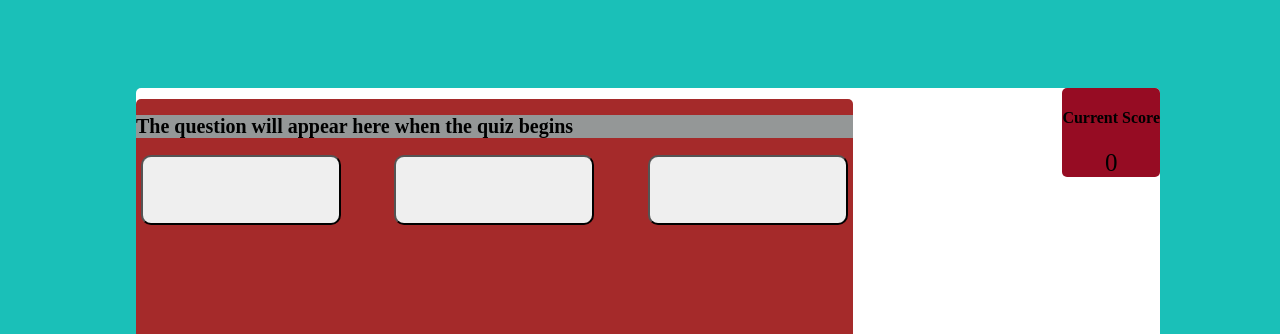
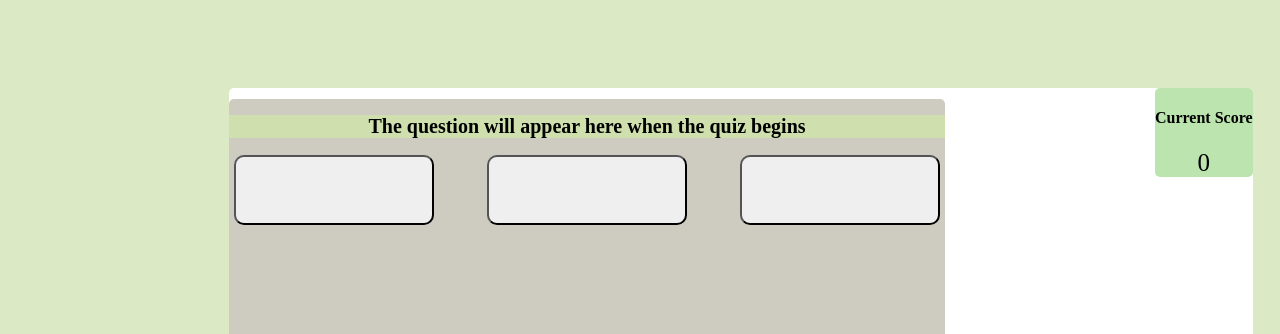
Before and after one commit to twalker7/04-QuizTime, a plain HTML site: page index.html in a window 1280 px wide. Shown: the top 334 px of the page. Drawn offline with Linux system fonts and the light colour scheme.

Commit message:
restyled app colors and added basic title

```diff
--- a/assets/css/style.css
+++ b/assets/css/style.css
@@ -7,7 +7,7 @@ body{
     display: flex;
     justify-content: center;
     align-items: center;
-    background-color: rgb(26, 192, 184);
+    background-color: rgb(220, 233, 197);
 }
 
 .container{
@@ -28,9 +28,14 @@ body{
     width:70%;
     height:90%;
     border-radius: 5px;
-    background-color: brown;
+    background-color: rgb(206, 203, 192);
     justify-content: center;
 
+}
+
+#question-container{
+    background-color: rgb(207, 224, 174);
+    text-align: center;
 }
 
 #question-text{
@@ -78,7 +83,7 @@ body{
 
 .score-container{
     text-align: center;
-    background-color: rgb(150, 12, 35);
+    background-color:rgb(187, 228, 175);
     align-self:flex-start;
     border-radius: 5px;
 
--- a/assets/js/script.js
+++ b/assets/js/script.js
@@ -21,9 +21,10 @@ var highscoresArr= [];
 var currentPlayerName;
 //the timecut
 var timeCut = 0;
-// timer countdown function
+// timer countdown function with external/global timeLeft variable
+var timeLeft = 59;
 var startCountDown = function(){
-    var timeLeft = 59;
+
 
     var timeInterval = setInterval(function(){
         if( timeLeft > 0 && timeCut === 0){
@@ -122,7 +123,7 @@ var questionPush = ()=>{
      }else{
         timeCut++;
         questionCount++;
-        currentPlayerName = prompt("You have completed the quiz! Insert your name") + " -score: " + currentScore;
+        currentPlayerName = prompt("You have completed the quiz! Insert your name") + " - score: " + currentScore + " with " + timeLeft + " seconds to spare";
         highscoresArr.push(currentPlayerName);
         var scoreLog = localStorage.setItem("highscores", JSON.stringify(highscoresArr));
         //localStorage.setItem("names", currentPlayerName);
@@ -201,7 +202,7 @@ var choiceChecker4 = function(){
 
 
 
-    // high scores button functions but does not retrieve any more than the last "highscore"
+    // high scores button functions but does not retrieve any more than the last "high score"
     var highscoresButton = document.querySelector("#highscores-button");
     highscoresButton.addEventListener("click", function(){
        // alert(localStorage.getItem("names"));
--- a/index.html
+++ b/index.html
@@ -9,12 +9,12 @@
 
 </head>
 <body>
-
+<h1 id="game-title"> QUIZ TIME! </h1>
 <!-- entire application console -->
     <div class = "container">
         <!-- Question and answer container with Answers-->
         <div class ="question-answer-container">
-                <div class = "question-container" style="background-color: rgb(148, 151, 151);">
+                <div id = "question-container">
                     <h2 id = "question-text"> The question will appear here when the quiz begins</h2>
                 </div>
                     <!-- 4 answer options (buttons)-->
```
